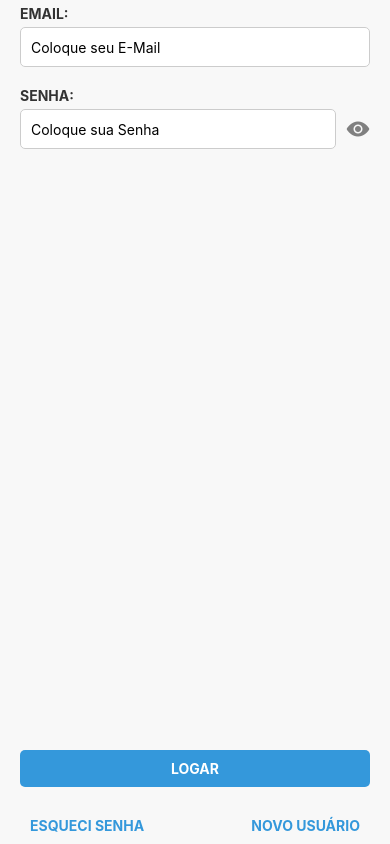
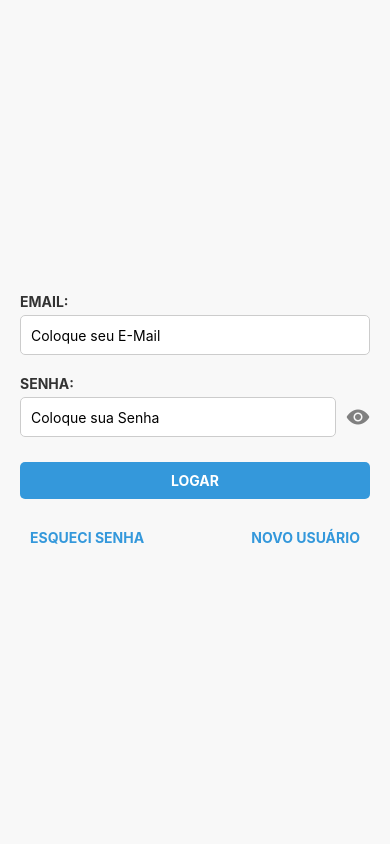
Before and after one commit to yJoaoFerreira/LFitness, a React Native app: screen / in a window 390 px wide. Built offline with nearby package versions, Linux system fonts and the light colour scheme.

Commit message:
Day Four: Fix bugs.

```diff
--- a/screens/Login.js
+++ b/screens/Login.js
@@ -1,5 +1,5 @@
 import React, { useState, useEffect } from 'react';
-import { View, Pressable, Text, TextInput, FlatList, StyleSheet, TouchableOpacity, ActivityIndicator } from 'react-native';
+import { View, Pressable, Text, TextInput, FlatList, StyleSheet, TouchableOpacity, ActivityIndicator, KeyboardAvoidingView, Platform, ScrollView } from 'react-native';
 import { Ionicons } from '@expo/vector-icons';
 import { getAuth, signInWithEmailAndPassword } from "firebase/auth";
 import AsyncStorage from '@react-native-async-storage/async-storage';
@@ -116,7 +116,9 @@ const Login = ({ navigation, route }) => {
   };
 
   return (
-    <View style={styles.container}>
+    <KeyboardAvoidingView style={styles.container} behavior={Platform.OS === "ios" ? "padding" : null}>
+      <ScrollView contentContainerStyle={styles.scrollViewContent}>
+        <View style={styles.formContainer}>
           {loading ? (
             <ActivityIndicator size="large" color="#3498db" />
           ) : (
@@ -144,15 +146,22 @@ const Login = ({ navigation, route }) => {
             </>
           )}
         </View>
+      </ScrollView>
+    </KeyboardAvoidingView>
   );
 };
 
 const styles = StyleSheet.create({
   container: {
     flex: 1,
+    backgroundColor: '#f8f8f8',
+  },
+  scrollViewContent: {
+    flexGrow: 1,
     justifyContent: 'center',
+  },
+  formContainer: {
     paddingHorizontal: 20,
-    backgroundColor: '#f8f8f8',
   },
   label: {
     paddingVertical: 5,
--- a/screens/Settings.js
+++ b/screens/Settings.js
@@ -1,6 +1,58 @@
 import React from 'react';
-import { Text } from 'react-native';
+import { Text,View,StyleSheet,Pressable } from 'react-native';
+import { MaterialCommunityIcons } from '@expo/vector-icons';
+import {useState} from 'react';
 
-const Config = () => <Text>Configurações</Text>;
+const Config = () => {
+ const [change1,setchange1] = useState(false);
+ const [change2,setchange2] = useState(false);
 
+ return(
+   <View style={styles.container}>
+    <View style={styles.content}>
+     <Text style={styles.title}>Configurações </Text>
+    <Text style={{fontSize:15,fontWeight:'bold'}}>Alterar o tamanho da fonte (Grande ou Pequeno) </Text>
+    {change1 ?(
+      <Pressable onPress={() => setchange1(!change1)}>
+       <MaterialCommunityIcons name="toggle-switch" size={50} color="black"  />
+      </Pressable>
+    ) : (
+      <Pressable  onPress={() => setchange1(!change1)}>
+       <MaterialCommunityIcons name="toggle-switch-off" size={50} color="black"  />
+      </Pressable>
+    )}
+    <Text style={{fontSize:15,fontWeight:'bold'}}>Alterar tipo de visualização (Light ou Dark) </Text>
+    {change2 ?(
+      <Pressable onPress={() => setchange2(!change2)}>
+       <MaterialCommunityIcons name="toggle-switch" size={50} color="black"  />
+      </Pressable>
+    ) : (
+      <Pressable  onPress={() => setchange2(!change2)}>
+       <MaterialCommunityIcons name="toggle-switch-off" size={50} color="black"  />
+      </Pressable>
+    )}
+    </View>
+   </View>
+ );
+};
+
+ const styles = StyleSheet.create({
+  container: {
+    flex: 1,
+    backgroundColor: '#f0f0f0',
+  },
+   content: {
+    flex: 1,
+    justifyContent: 'center',
+    alignItems: 'center',
+    padding: 20,
+  },
+   title: {
+    fontSize: 24,
+    fontWeight: 'bold',
+    marginBottom: 30,
+    color: '#333',
+  },
+
+ });
 export default Config;
--- a/screens/Student.js
+++ b/screens/Student.js
@@ -2,6 +2,7 @@ import React from 'react';
 import { View, Text, TouchableOpacity, StyleSheet, Linking } from 'react-native';
 import Icon from 'react-native-vector-icons/FontAwesome';
 import { useNavigation } from '@react-navigation/native';
+import { Ionicons } from '@expo/vector-icons';
 
 const Student = () => {
   const navigation = useNavigation();
@@ -24,6 +25,11 @@ const Student = () => {
 
   return (
     <View style={styles.container}>
+       <View style={styles.iconback}>
+          <TouchableOpacity onPress={() => navigation.goBack()}>
+           <Ionicons name="arrow-back" size={24} color="black" />
+          </TouchableOpacity>
+       </View>
       <Text style={styles.title}>Área do Aluno</Text>
 
       <TouchableOpacity style={styles.button} onPress={handleExternalLinkPress}>
@@ -86,6 +92,12 @@ const styles = StyleSheet.create({
   icon: {
     marginRight: 10,
   },
+   iconback:{
+   position:'absolute',
+   top: 10,
+   left:12,
+
+  },
 });
 
 export default Student;
--- a/screens/Training.js
+++ b/screens/Training.js
@@ -13,7 +13,7 @@ export default function Training({ isHighContrast }) {
   const [treinoCasa, setTreinoCasa] = useState(false);
   const [treinoAcademia, setTreinoAcademia] = useState(false);
 
-  const whatsappNumber = '5521970952662';
+  const whatsappNumber = '5521970952662'; // Número do Fernando
   const message = `Olá, gostaria de mais informações!
   Peso: ${peso}
   Altura: ${altura}
@@ -127,14 +127,20 @@ export default function Training({ isHighContrast }) {
         <CheckBox
           title="Treino em Casa"
           checked={treinoCasa}
-          onPress={() => setTreinoCasa(!treinoCasa)}
+          onPress={() => {
+            setTreinoCasa(!treinoCasa);
+            setTreinoAcademia(false); // Desmarcar "Treino na Academia"
+          }}
           checkedColor={isHighContrast ? '#ddd' : '#25D366'}
           uncheckedColor={isHighContrast ? '#999' : '#ccc'}
         />
         <CheckBox
           title="Treino na Academia"
           checked={treinoAcademia}
-          onPress={() => setTreinoAcademia(!treinoAcademia)}
+          onPress={() => {
+            setTreinoAcademia(!treinoAcademia);
+            setTreinoCasa(false); // Desmarcar "Treino em Casa"
+          }}
           checkedColor={isHighContrast ? '#ddd' : '#25D366'}
           uncheckedColor={isHighContrast ? '#999' : '#ccc'}
         />
```
Lines whose indentation alone changed are shown as unchanged.
